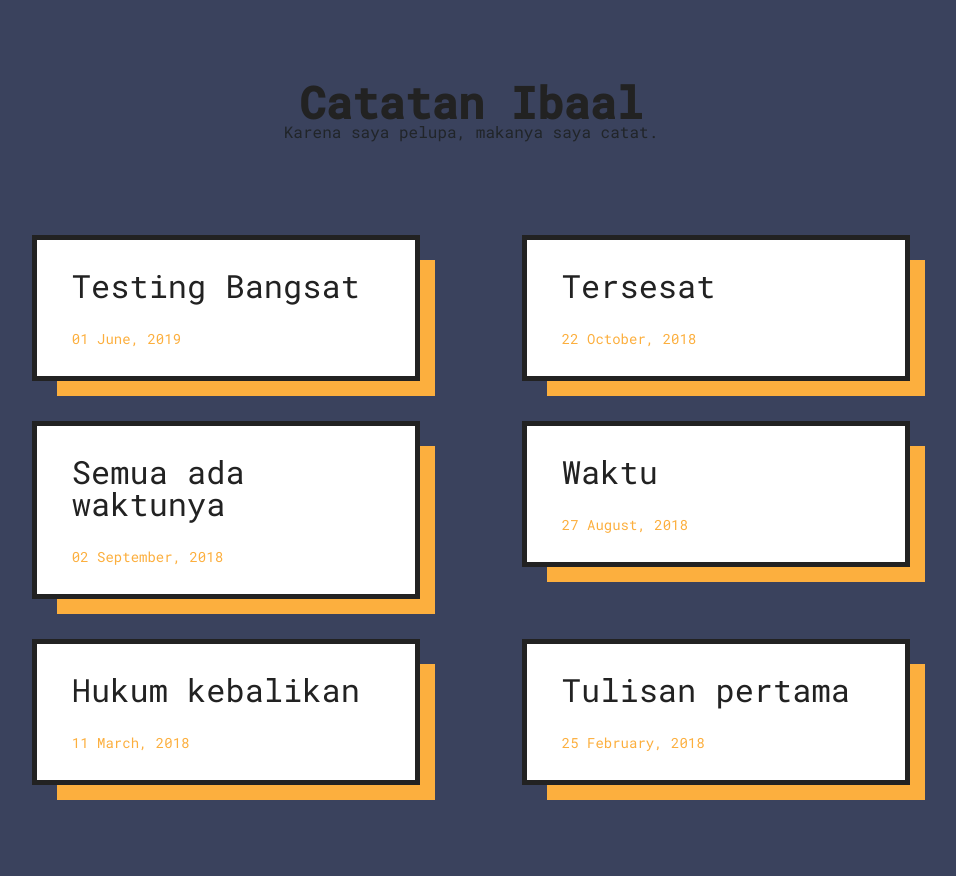
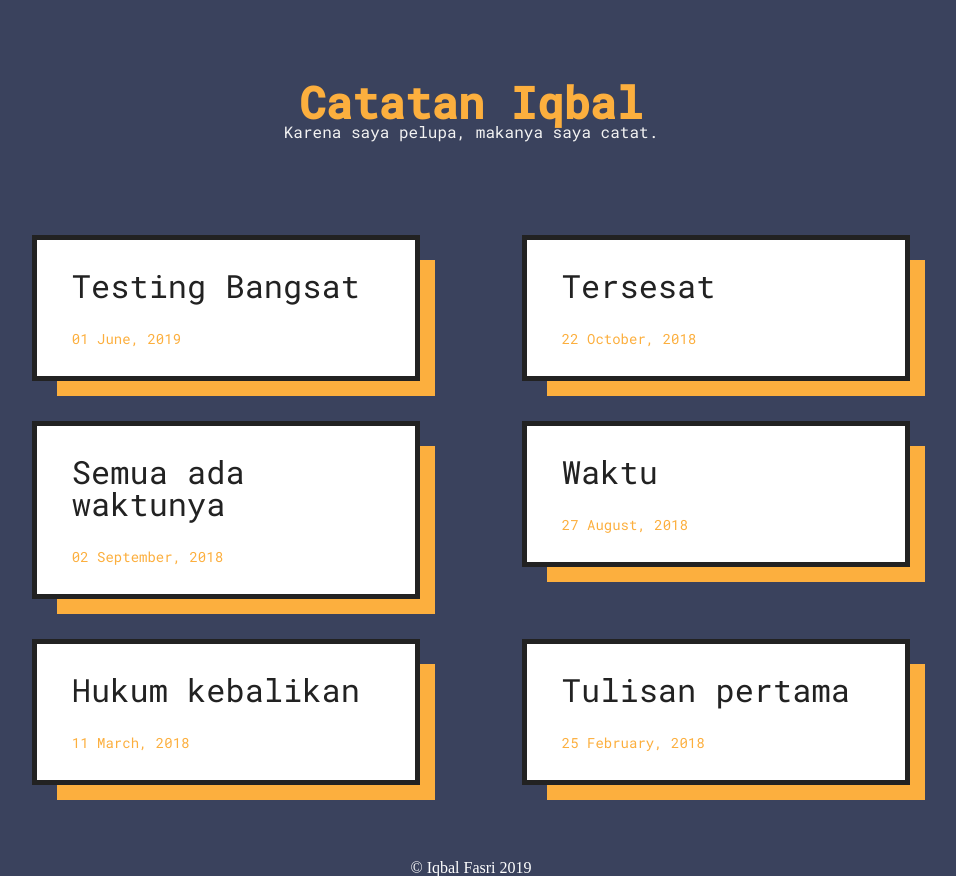
Before and after one commit to iqbalfasri/ibaal.space, a Gatsby site: page /blog in a window 1280 px wide. Shown: the whole page, without its empty margins (169-1125 px from the left). Before the commit the page ends 830 px from the top, so only its background shows below. Built offline with nearby package versions, Linux system fonts and the light colour scheme; Gatsby itself is replaced by a stand-in of ours.

Commit message:
Layoutin blog

```diff
--- a/src/components/layout.css
+++ b/src/components/layout.css
@@ -7,6 +7,12 @@
 /* Main page style */
 body {
   background-color: #3a425d !important;
+  -webkit-font-smoothing: antialiased;
+}
+
+body hr {
+  background-color: #fff;
+  opacity: .3;
 }
 
 /* Blog style */
--- a/src/pages/blog.js
+++ b/src/pages/blog.js
@@ -12,8 +12,12 @@ const BlogHeader = styled.div`
   margin-bottom: 50px;
 `;
 
+const BlogHeaderDesc = styled.p`
+  color: #f2f2f2;
+`;
+
 const BlogHeaderText = styled.h1`
-  color: #222;
+  color: #fcaf3e;
   font-size: 44px;
   font-weight: bold;
   text-align: center;
@@ -27,27 +31,43 @@ const BlogContent = styled.div`
 
 const BlogPage = ({ data }) => {
   const allMarkdownRemark = data.allMarkdownRemark.edges;
+  const getFullYear = new Date().getFullYear();
 
   return (
     <Layout>
       <Seo title={`Blog`} />
       <BlogContent className="container">
         <BlogHeader>
-          <BlogHeaderText>Catatan Ibaal</BlogHeaderText>
-          <p>
-            <center>Karena saya pelupa, makanya saya catat.</center>
-          </p>
+          <BlogHeaderText>Catatan Iqbal</BlogHeaderText>
+          <center>
+            <BlogHeaderDesc>
+              Karena saya pelupa, makanya saya catat.
+            </BlogHeaderDesc>
+          </center>
         </BlogHeader>
         <div className="row">
           {allMarkdownRemark.map(({ node }) => {
             return (
-              <div className="blog-rows col-md-5 col-xs-12 col-sm-12">
+              <div
+                key={node.id}
+                className="blog-rows col-md-5 col-xs-12 col-sm-12"
+              >
                 <BlogCard node={node} />
               </div>
             );
           })}
         </div>
       </BlogContent>
+      <div
+        style={{
+          color: "white",
+          padding: "30px 0 0 0",
+          boxSizing: "border-box",
+          textAlign: "center",
+        }}
+      >
+        <p>&copy; Iqbal Fasri {getFullYear}</p>
+      </div>
     </Layout>
   );
 };
```
Also changed, not shown: src/templates/blog-post.js (+19 -6 lines).
